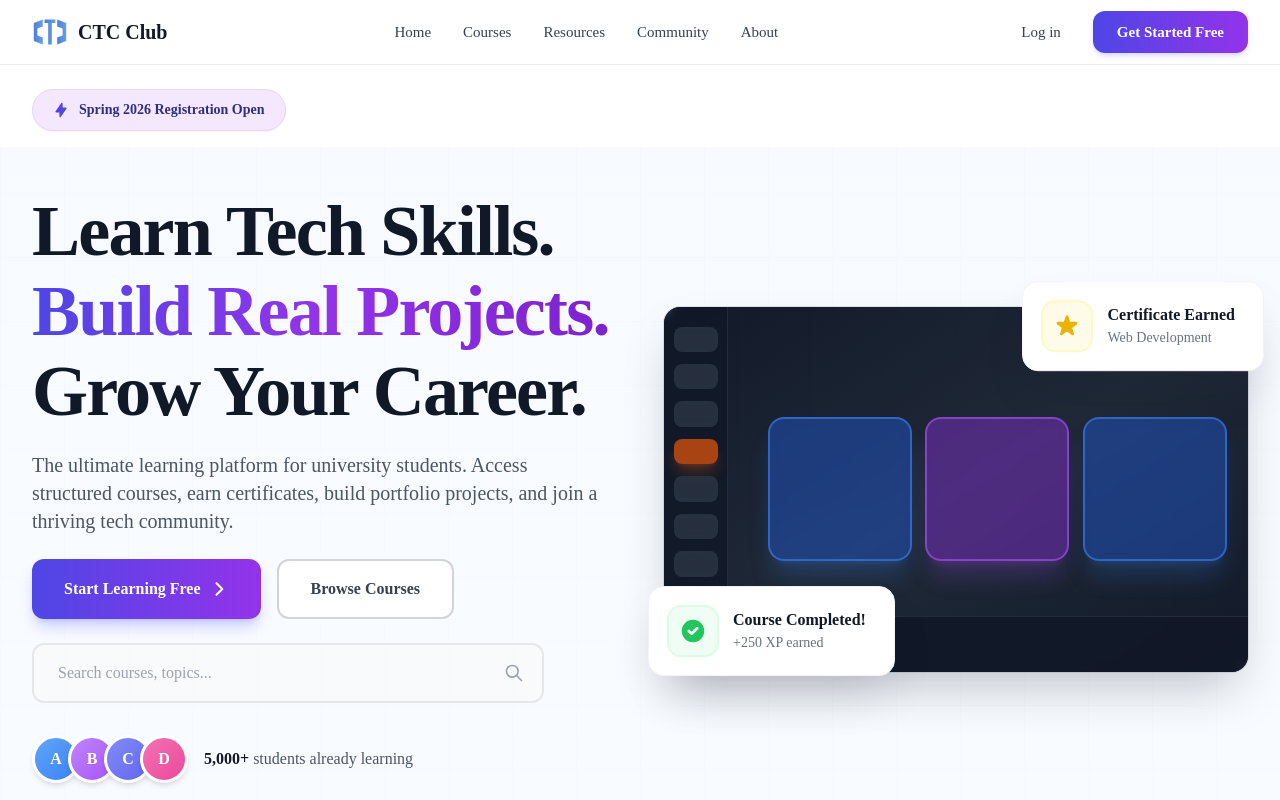
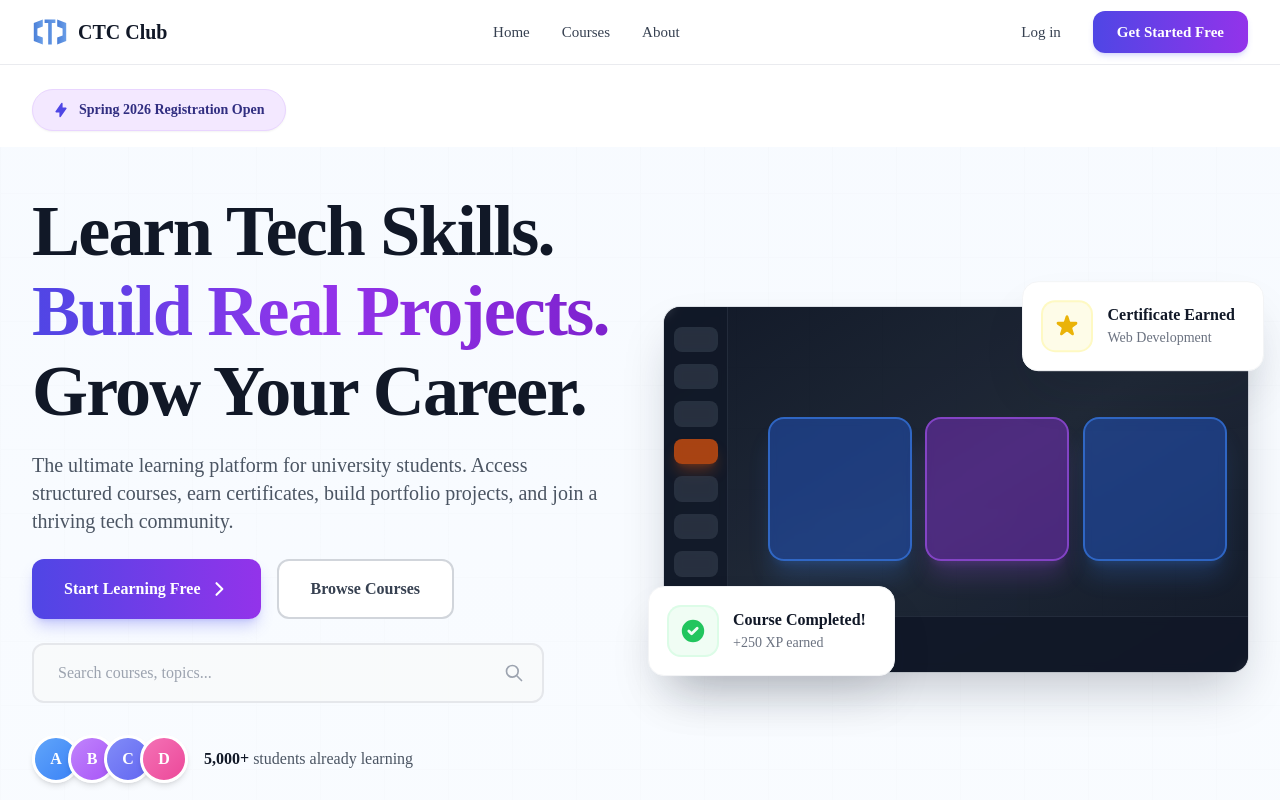
Before and after one commit to Shme-CS/ctc-club, a Next.js app: page / in a window 1280 px wide. Shown: the top 800 px of the page. Built offline with nearby package versions, Linux system fonts and the light colour scheme.

Commit message:
refactor(nav): remove Resources and Community from navigation
- Remove Resources link from navbar
- Remove Community link from navbar
- Keep only Home, Courses, and About links
- Clean up navigation menu

```diff
--- a/components/ui/nav-links.tsx
+++ b/components/ui/nav-links.tsx
@@ -17,8 +17,6 @@ interface NavLink {
 const navLinks: NavLink[] = [
   { label: 'Home', href: '/' },
   { label: 'Courses', href: '/#courses' },
-  { label: 'Resources', href: '/services' },
-  { label: 'Community', href: '/about' },
   { label: 'About', href: '/about' },
 ];
 
```
